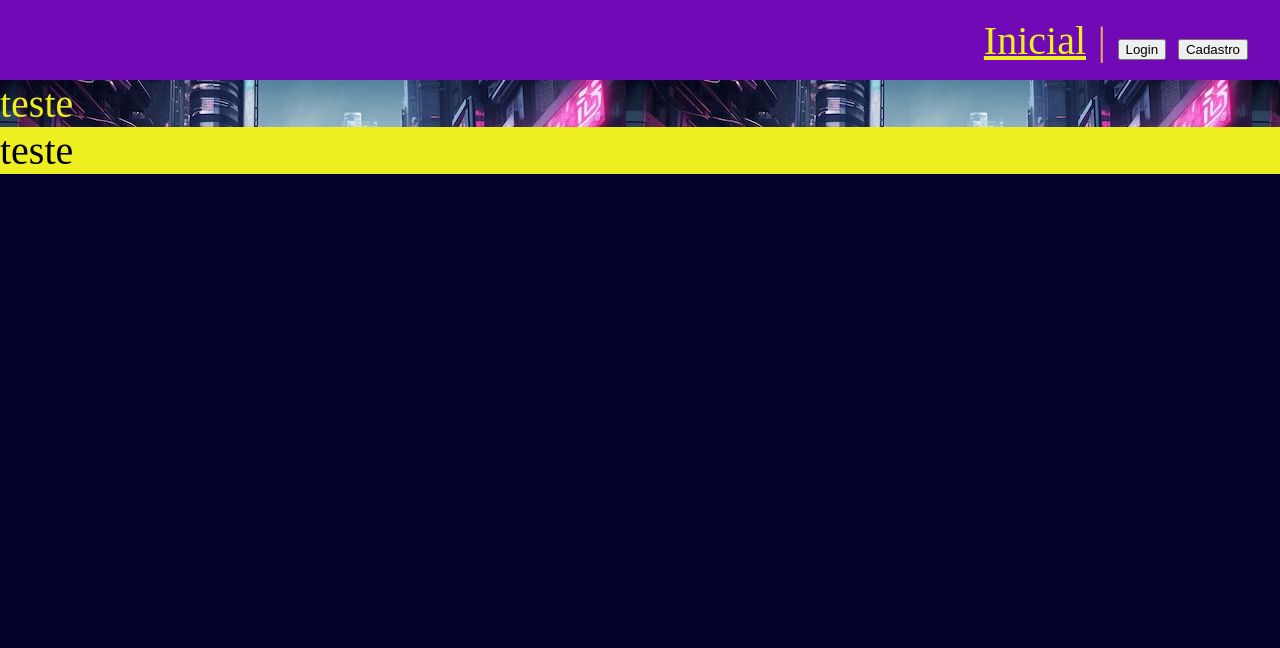
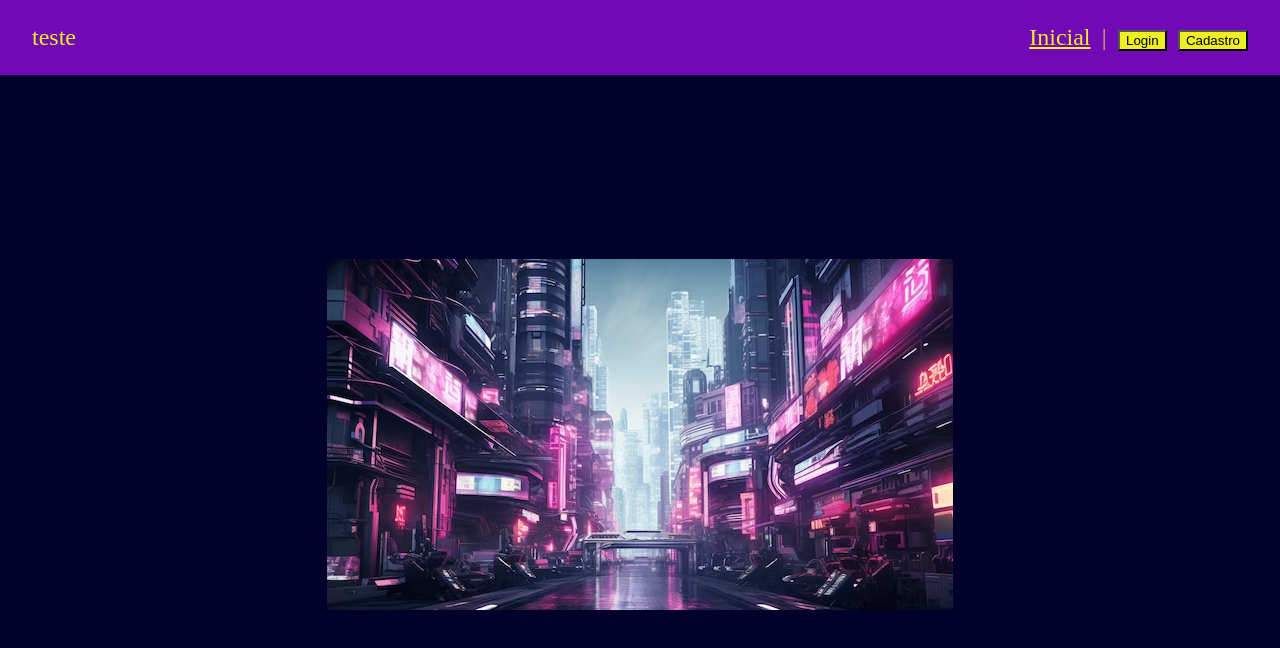
Before and after one commit to AyrtonCasa/FutureMember, a website: page Site Institucional/public/index.html in a window 1280 px wide. Drawn offline with Linux system fonts and the light colour scheme.

Commit message:
Inicio de css no Index

```diff
--- a/Site Institucional/public/css/CssIndex.css
+++ b/Site Institucional/public/css/CssIndex.css
@@ -12,7 +12,7 @@ body {
     height: 100vh;
 
 
-    font-size: 2.5em;
+    font-size: 1.5em;
     color: #EEEF20;
 }
 
@@ -48,16 +48,42 @@ body {
     gap: 1%;
 }
 
-.agora{
+.logo{
+    display: flex;
+    justify-content: flex-start;
+    align-items: center;
+}
 
+.inicial{
     color: #EEEF20;
+}
+
+.navbar button{
+    background-color: #EEEF20;
+    color: black;
+    border-radius: 35% 35% 35% 35% solid ;
+
+
 }
 
 /* #endregion */
 
 /* #region body */
 .body {
-    background-image: url(imagens/cyberpunkUrbano.avif);
+    height: 100%;
+    display: flex;
+
+    justify-content: center;
+    align-items: center;
+}
+
+.fundoimagem{
+    display: flex;
+}
+
+.texto{
+    background-color: #7209B7;
+
 }
 
 /* #endregion */
--- a/Site Institucional/public/index.html
+++ b/Site Institucional/public/index.html
@@ -11,9 +11,14 @@
 <body class="background">
     <div id="header" class="header">
         <div class="container">
+
+        <div class="logo">
+            teste
+        </div>
+
         <ul class="navbar">
             <li>
-              <a href="#" class="agora">Inicial</a>
+              <a href="#" class="inicial">Inicial</a>
             </li>
             <li>|</li>
             <li>
@@ -25,8 +30,20 @@
           </ul>
         </div>
     </div>
-    <div id="body" class="body">teste</div>
-    <div id="footer" class="footer">teste</div>
+    <div id="body" class="body">
+        <div class="fundoImagem">
+            <img src="css/imagens/cyberpunkUrbano.avif">
+        </div>
+        <div class="texto">
+
+        </div>
+
+    </div>
+    <div id="footer" class="footer">
+
+
+
+    </div>
 
 
 </body>
```
Also changed, not shown: Site Institucional/public/Login.html (+1 -1 lines).
